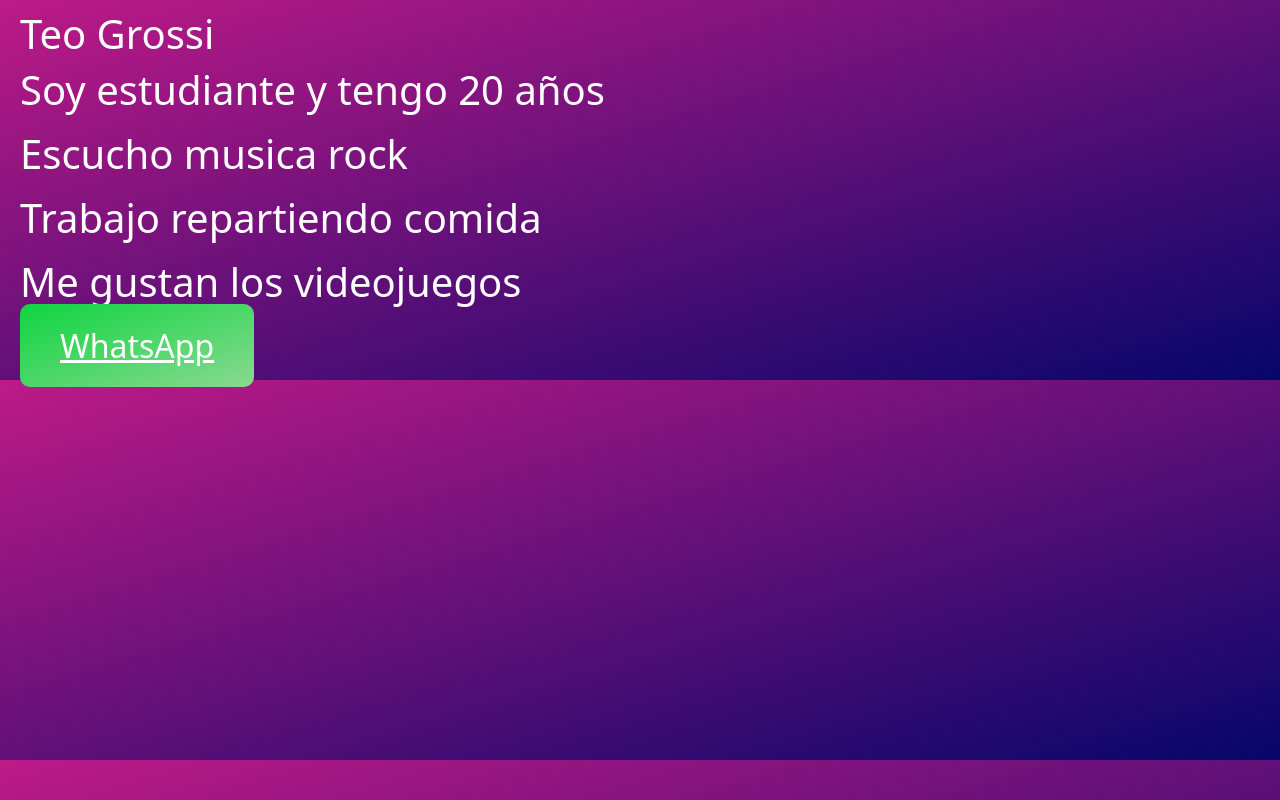
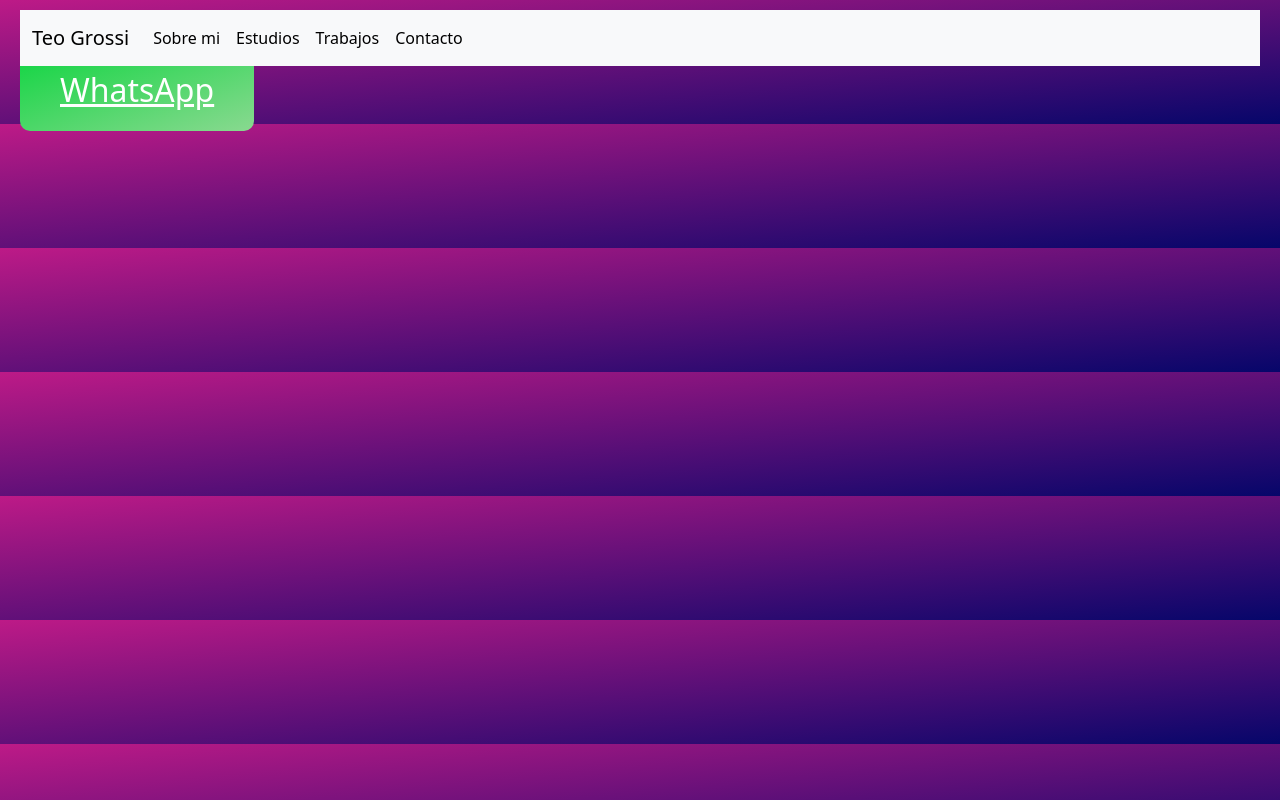
Before and after one commit to spidermurloc/CV, a plain HTML site: page teoPortfolio.html in a window 1280 px wide. Drawn offline with nearby package versions, Linux system fonts and the light colour scheme.

Commit message:
agregado de navbar

```diff
--- a/teoPortfolio.html
+++ b/teoPortfolio.html
@@ -11,12 +11,30 @@
 <body class="gradiente">
     <header>
 
-    	<h1>Teo Grossi<h1>
-        <p>Soy estudiante y tengo 20 años<p>
-        <p>Escucho musica rock<p>
-        <p>Trabajo repartiendo comida<p>
-        <p>Me gustan los videojuegos<p>
-
+        <nav class="navbar navbar-expand-lg bg-body-tertiary">
+            <div class="container-fluid">
+              <a class="navbar-brand" href="#">Teo Grossi</a>
+              <button class="navbar-toggler" type="button" data-bs-toggle="collapse" data-bs-target="#navbarNav" aria-controls="navbarNav" aria-expanded="false" aria-label="Toggle navigation">
+                <span class="navbar-toggler-icon"></span>
+              </button>
+              <div class="collapse navbar-collapse" id="navbarNav">
+                <ul class="navbar-nav">
+                  <li class="nav-item">
+                    <a class="nav-link active" aria-current="page" href="#">Sobre mi</a>
+                  </li>
+                  <li class="nav-item">
+                    <a class="nav-link active" aria current=page href="#">Estudios</a>
+                  </li>
+                  <li class="nav-item">
+                    <a class="nav-link active" aria current="page" href="#">Trabajos</a>
+                  </li>
+                  <li class="nav-item">
+                    <a class="nav-link active" aria current="page" href="#">Contacto</a>
+                  </li>
+                </ul>
+              </div>
+            </div>
+          </nav>
 
     </header>
 
```
